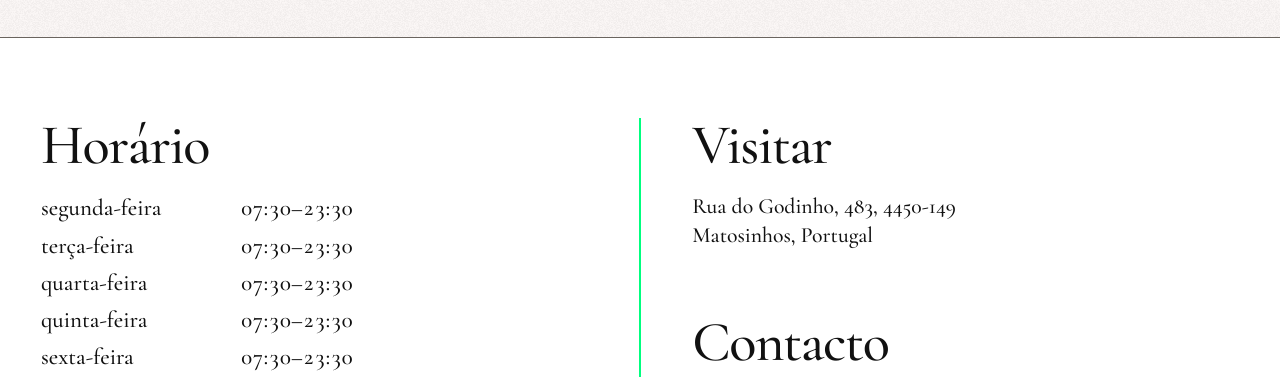
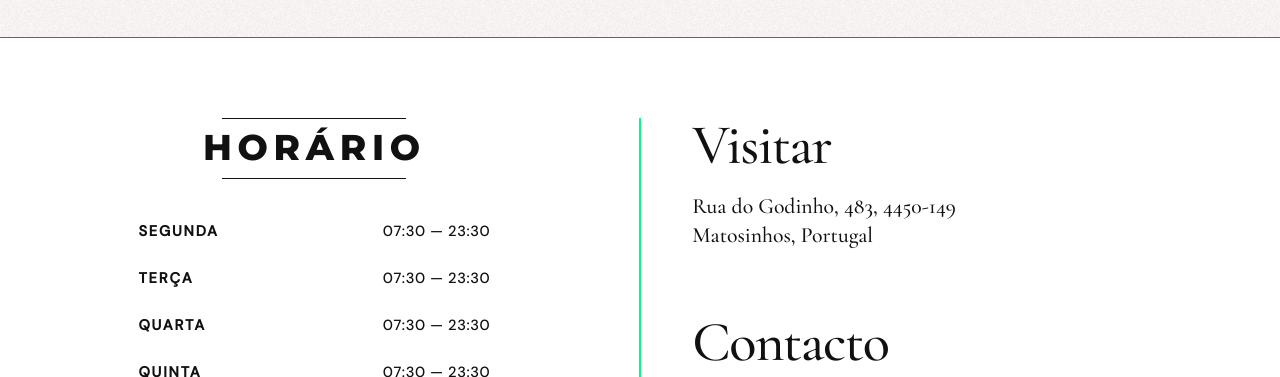
Before and after one commit to PedroSousa008/cafe-do-largo, a plain HTML site: page index.html in a window 1280 px wide. Shown: the part 1530-1907 px from the top of the page. Drawn offline with nearby package versions, Linux system fonts and the light colour scheme.

Commit message:
Compõe o horário com o título em maiúsculas e os dias curtos.
Co-authored-by: Cursor <cursoragent@cursor.com>

```diff
--- a/css/style.css
+++ b/css/style.css
@@ -495,29 +495,54 @@ section {
     height: 1.45rem;
 }
 
+.visit .visit-hours h2 {
+    display: grid;
+    justify-items: center;
+    gap: 0.72rem;
+    font-family: var(--mark);
+    font-weight: 800;
+    font-size: clamp(1.85rem, 2.8vw, 2.35rem);
+    line-height: 1;
+    letter-spacing: 0.16em;
+    text-transform: uppercase;
+}
+
+.visit .visit-hours h2::before,
+.visit .visit-hours h2::after {
+    content: "";
+    width: 11.5rem;
+    height: 1px;
+    background: var(--brown);
+}
+
 .hours {
     display: grid;
-    gap: 0.45rem;
-    margin-top: 1.35rem;
-    font-family: var(--serif);
-    font-size: clamp(1.25rem, 1.8vw, 1.5rem);
-    font-weight: 500;
-    line-height: 1.3;
+    gap: 1.85rem;
+    width: min(100%, 22rem);
+    margin: 2.75rem auto 0;
+    font-family: var(--sans);
+    font-size: 0.92rem;
+    font-weight: 600;
+    line-height: 1.2;
+    letter-spacing: 0.12em;
 }
 
 .hours > div {
-    display: grid;
-    grid-template-columns: minmax(8.5rem, 11rem) auto;
-    gap: 0.5rem 1.5rem;
+    display: flex;
+    justify-content: space-between;
     align-items: baseline;
+    gap: 1.5rem;
+}
+
+.hours span:first-child {
+    text-transform: uppercase;
 }
 
 .hours span:last-child {
+    font-weight: 500;
+    letter-spacing: 0.04em;
     font-variant-numeric: tabular-nums;
-}
-
-.hours .is-closed span:last-child {
-    font-style: italic;
+    white-space: nowrap;
 }
 
 /* ========================================
@@ -751,6 +776,13 @@ section {
         padding: 3.25rem 0 3.5rem;
     }
 
+    .hours {
+        gap: 1.45rem;
+        margin-top: 2.15rem;
+        font-size: 0.82rem;
+        letter-spacing: 0.08em;
+    }
+
     .footer-meta {
         justify-self: start;
         text-align: left;
--- a/index.html
+++ b/index.html
@@ -15,7 +15,7 @@
     <link rel="preconnect" href="https://fonts.gstatic.com" crossorigin>
     <link href="https://fonts.googleapis.com/css2?family=Cormorant+Garamond:ital,wght@0,500;0,600;1,500&family=DM+Sans:ital,opsz,wght@0,9..40,400;0,9..40,500;1,9..40,400&family=Montserrat:wght@700;800&display=swap" rel="stylesheet">
     <link rel="preload" as="image" href="images/sala.jpg">
-    <link rel="stylesheet" href="css/style.css?v=10">
+    <link rel="stylesheet" href="css/style.css?v=11">
 </head>
 <body>
     <a class="skip" href="#conteudo">Saltar para o conteúdo</a>
@@ -120,7 +120,7 @@
 
     <script src="js/cafe.js"></script>
     <script src="js/reviews.js"></script>
-    <script src="js/main.js"></script>
+    <script src="js/main.js?v=2"></script>
     <script src="js/reviews-banner.js?v=2"></script>
 </body>
 </html>
--- a/js/main.js
+++ b/js/main.js
@@ -76,8 +76,8 @@
             hoursRoot.innerHTML = hours.map(function (row) {
                 var closed = /encerr/i.test(row.time || "");
                 return "<div" + (closed ? " class='is-closed'" : "") + ">" +
-                    "<span>" + escapeHtml(row.days || "") + "</span>" +
-                    "<span>" + escapeHtml(row.time || "") + "</span>" +
+                    "<span>" + escapeHtml(shortDay(row.days)) + "</span>" +
+                    "<span>" + escapeHtml(hourTime(row.time)) + "</span>" +
                 "</div>";
             }).join("");
         }
@@ -107,6 +107,24 @@
         var pin = document.getElementById("pin-link");
         var directions = directionsLink(data);
         if (pin && directions) pin.href = directions;
+    }
+
+    function shortDay(value) {
+        var labels = {
+            "segunda-feira": "Segunda",
+            "terça-feira": "Terça",
+            "quarta-feira": "Quarta",
+            "quinta-feira": "Quinta",
+            "sexta-feira": "Sexta",
+            "sábado": "Sábado",
+            "domingo": "Domingo"
+        };
+        var key = String(value || "").trim().toLowerCase();
+        return labels[key] || value || "";
+    }
+
+    function hourTime(value) {
+        return String(value || "").replace(/\s*[–—-]\s*/, " — ");
     }
 
     function renderFooter(data) {
```
